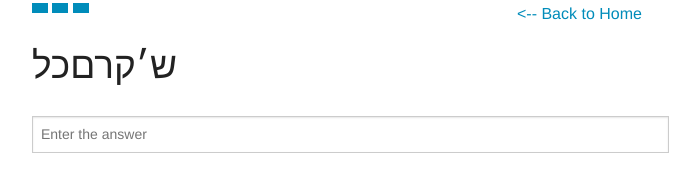
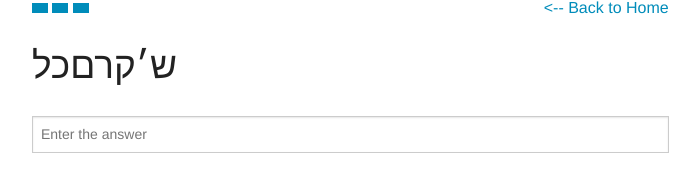
Before and after one commit to andyjl/quizit, a plain HTML site: page quiz.html in a window 1280 px wide. Shown: the whole page, without its empty margins (123-823 px from the left). Drawn offline with Linux system fonts and the light colour scheme.

Commit message:
Improved home link

```diff
--- a/quiz.html
+++ b/quiz.html
@@ -10,7 +10,8 @@
 
     <style type="text/css">
         .home-link {
-            margin-top: 6px;
+            float: right;
+            text-align: right;
         }
     </style>
 
@@ -23,18 +24,16 @@
 <body onload="QuizItWeb.init()">
 
     <div class="row">
-        <div class="large-6 columns">
+        <div class="large-8 columns">
             <div>
                 <span class="label js-progress-indicator"></span>
                 <span class="label js-right-count"></span>
                 <span class="label js-wrong-count"></span>
+                <a class="home-link" href="index.html">&lt;-- Back to Home</a>
             </div>
             <br/>
             <h4 class="js-message"></h4>
             <h2 class="js-prompt">ש׳קרםכל</h2>
-        </div>
-        <div class="home-link" class="large-6 columns">
-            <a href="index.html">&lt;-- Back to Home</a>
         </div>
     </div>
 
```
